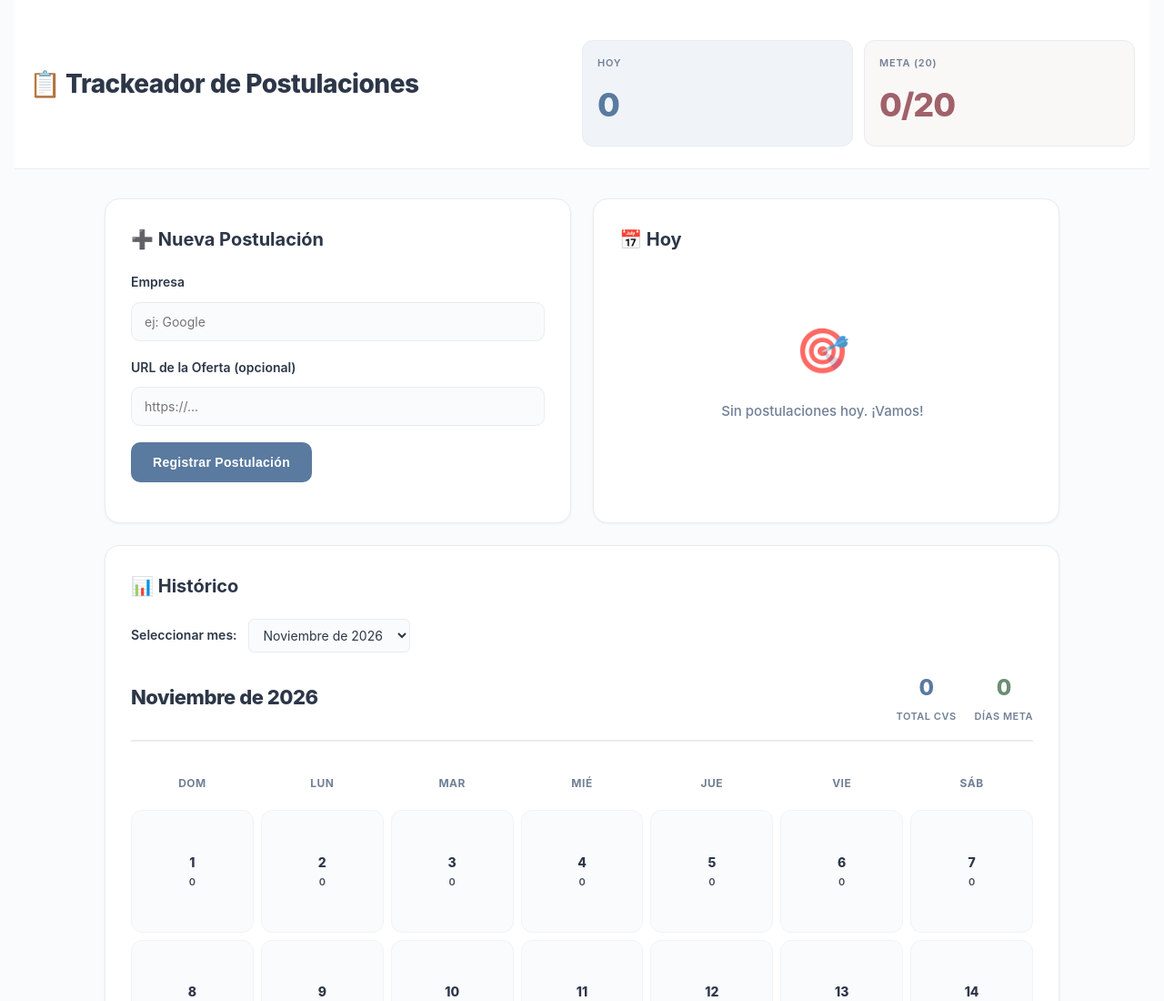
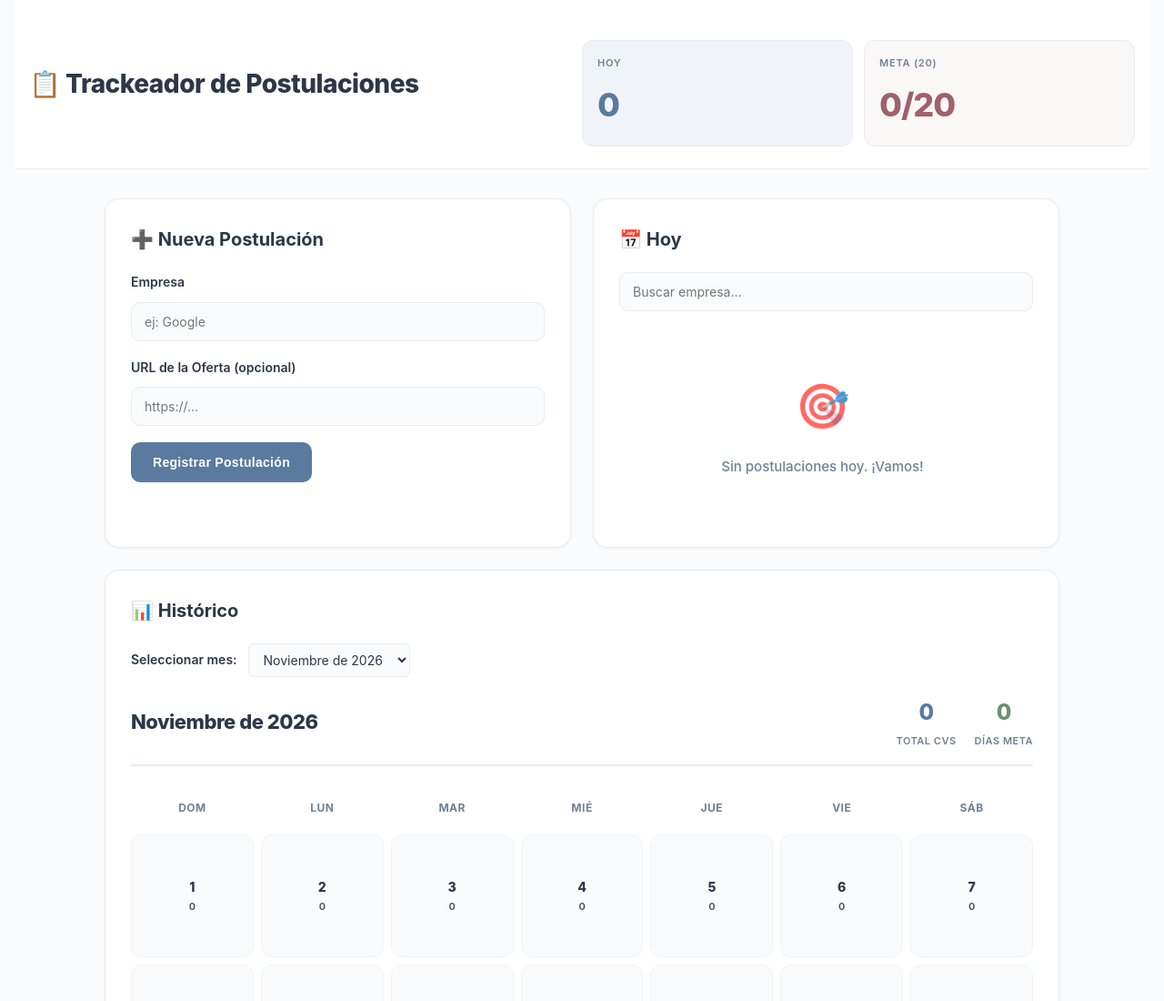
Before and after one commit to manucastelnovo/tracker-jobs, a plain HTML site: page index.html in a window 1280 px wide. Shown: the top 1100 px of the page at 91% size. Drawn offline with Linux system fonts and the light colour scheme.

Commit message:
Add search functionality to today's applications list

```diff
--- a/index.html
+++ b/index.html
@@ -524,6 +524,9 @@
 
   <div class="card">
     <h2>📅 Hoy</h2>
+    <div class="form-group">
+      <input type="text" id="searchInput" placeholder="Buscar empresa..." style="margin-bottom: 0;">
+    </div>
     <div id="todayList" class="applications-list">
       <div class="empty-state">
         <div class="empty-state-icon">🎯</div>
@@ -633,19 +636,25 @@
       }
     }
 
-    renderTodayList() {
+    renderTodayList(searchTerm = '') {
       const today = this.getToday();
-      const todayApps = this.apps
+      let todayApps = this.apps
         .filter(app => app.date === today)
         .sort((a, b) => b.id - a.id);
+
+      if (searchTerm) {
+        todayApps = todayApps.filter(app =>
+          app.company.toLowerCase().includes(searchTerm.toLowerCase())
+        );
+      }
 
       const list = document.querySelector('#todayList');
 
       if (todayApps.length === 0) {
         list.innerHTML = `
           <div class="empty-state">
-            <div class="empty-state-icon">🎯</div>
-            <p>Sin postulaciones hoy. ¡Vamos!</p>
+            <div class="empty-state-icon">${searchTerm ? '🔍' : '🎯'}</div>
+            <p>${searchTerm ? 'No encontramos esa empresa.' : 'Sin postulaciones hoy. ¡Vamos!'}</p>
           </div>
         `;
         return;
@@ -789,7 +798,12 @@
           this.addApp(company, url);
           document.querySelector('#form').reset();
           document.querySelector('#company').focus();
+          document.querySelector('#searchInput').value = '';
         }
+      });
+
+      document.querySelector('#searchInput').addEventListener('input', (e) => {
+        this.renderTodayList(e.target.value);
       });
     }
   }
```
